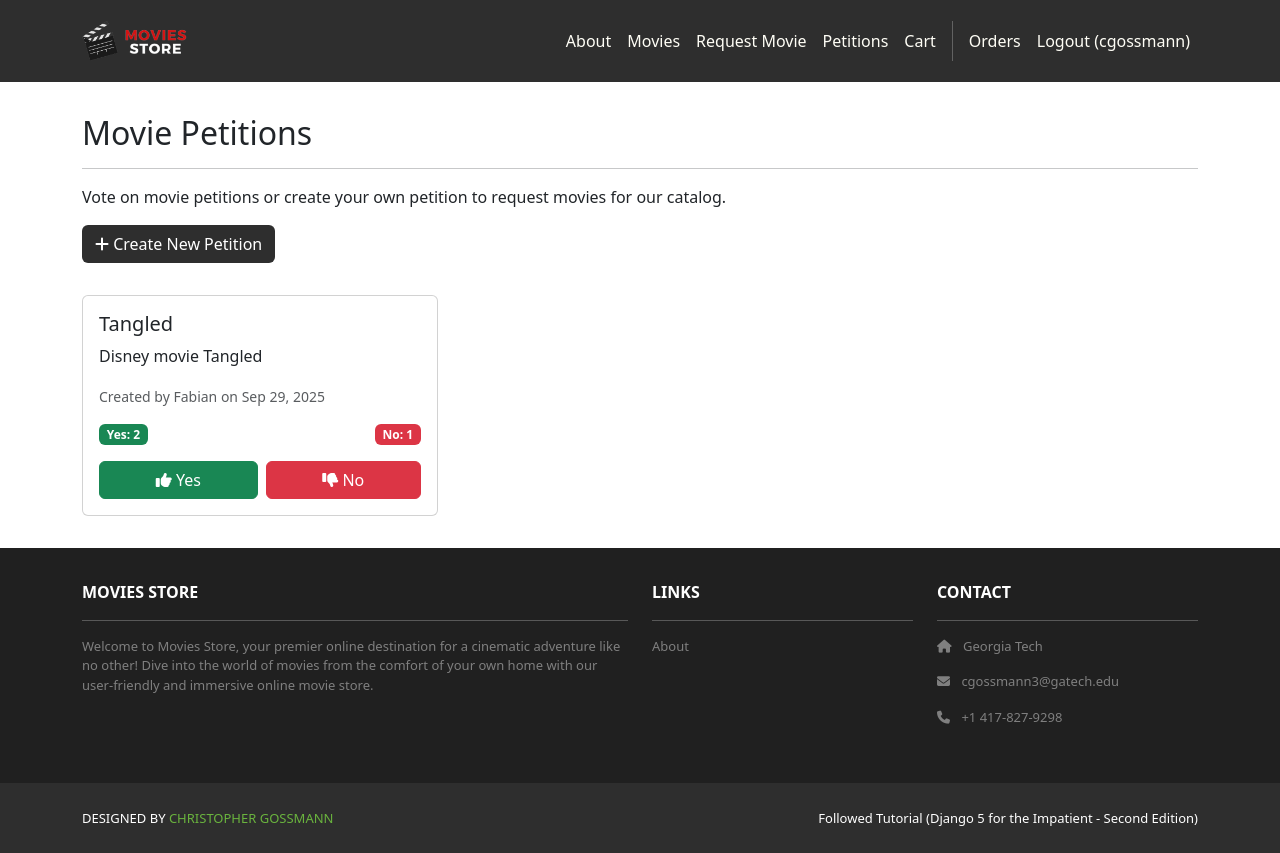
After one commit to cgossmann05/GT-Movies-Store, a Django app: page /movies/petitions/ in a window 1280 px wide. The commit adds this page. Run offline with Django 5.2, Linux system fonts and the light colour scheme; a user stored in the database is signed in; data comes from the database, SQL or seed files in the repository; both versions use the stored data as it was after the commit; some libraries are stand-ins or nearby versions.

Commit message:
Added required user story with movie petitions that other users can vote on

```diff
--- a/accounts/views.py
+++ b/accounts/views.py
@@ -41,7 +41,7 @@ def signup(request):
         form = CustomUserCreationForm(request.POST, error_class=CustomErrorList)
         if form.is_valid():
             form.save()
-            return redirect('accounts.index')
+            return redirect('home.index')
         else:
             template_data['form'] = form
             return render(request, 'accounts/signup.html', {'template_data': template_data})
--- a/movies/models.py
+++ b/movies/models.py
@@ -29,3 +29,47 @@ class MovieRequest(models.Model):
     user = models.ForeignKey(User, on_delete=models.CASCADE)
     def __str__(self):
         return str(self.id) + ' - ' + self.name + ' by ' + self.user.username
+
+class Petition(models.Model):
+    STATUS_CHOICES = [
+        ('active', 'Active'),
+        ('approved', 'Approved'),
+        ('rejected', 'Rejected'),
+    ]
+
+    movie_title = models.CharField(max_length=200)
+    description = models.TextField(blank=True)
+    created_by = models.ForeignKey(User, on_delete=models.CASCADE)
+    created_at = models.DateTimeField(auto_now_add=True)
+    status = models.CharField(max_length=10, choices=STATUS_CHOICES, default='active')
+
+    def __str__(self):
+        return f"{self.movie_title} by {self.created_by.username}"
+
+    def yes_votes_count(self):
+        return self.petitionvote_set.filter(vote=True).count()
+
+    def no_votes_count(self):
+        return self.petitionvote_set.filter(vote=False).count()
+
+    def user_has_voted(self, user):
+        return self.petitionvote_set.filter(user=user).exists()
+
+    def get_user_vote(self, user):
+        try:
+            return self.petitionvote_set.get(user=user)
+        except PetitionVote.DoesNotExist:
+            return None
+
+class PetitionVote(models.Model):
+    petition = models.ForeignKey(Petition, on_delete=models.CASCADE)
+    user = models.ForeignKey(User, on_delete=models.CASCADE)
+    vote = models.BooleanField()
+    voted_at = models.DateTimeField(auto_now_add=True)
+
+    class Meta:
+        unique_together = ('petition', 'user')
+
+    def __str__(self):
+        vote_text = "Yes" if self.vote else "No"
+        return f"{self.user.username} voted {vote_text} on {self.petition.movie_title}"
--- /dev/null
+++ b/movies/templates/movies/petition_list.html
@@ -0,0 +1,84 @@
+{% extends 'base.html' %}
+{% block content %}
+{% load static %}
+<div class="p-3">
+  <div class="container">
+    <div class="row mt-3">
+      <div class="col mx-auto mb-3">
+        <h2>Movie Petitions</h2>
+        <hr />
+        <p class="card-text">
+          Vote on movie petitions or create your own petition to request movies for our catalog.
+        </p>
+        <a href="{% url 'movies.petition_create' %}" class="btn bg-dark text-white mb-3">
+          <i class="fas fa-plus"></i> Create New Petition
+        </a>
+      </div>
+    </div>
+
+    {% if messages %}
+      {% for message in messages %}
+        <div class="alert alert-{{ message.tags }} alert-dismissible fade show" role="alert">
+          {{ message }}
+          <button type="button" class="btn-close" data-bs-dismiss="alert" aria-label="Close"></button>
+        </div>
+      {% endfor %}
+    {% endif %}
+
+    <div class="row">
+      {% for petition in template_data.petitions %}
+      <div class="col-md-6 col-lg-4 mb-3">
+        <div class="card h-100">
+          <div class="card-body">
+            <h5 class="card-title">{{ petition.movie_title }}</h5>
+            <p class="card-text">{{ petition.description|truncatewords:20 }}</p>
+            <p class="card-text">
+              <small class="text-muted">
+                Created by {{ petition.created_by.username }} on {{ petition.created_at|date:"M d, Y" }}
+              </small>
+            </p>
+
+            <div class="mb-3">
+              <div class="d-flex justify-content-between">
+                <span class="badge bg-success">Yes: {{ petition.yes_votes_count }}</span>
+                <span class="badge bg-danger">No: {{ petition.no_votes_count }}</span>
+              </div>
+            </div>
+
+            {% if petition.id in user_voted_petitions %}
+              <div class="alert alert-info">
+                You have already voted on this petition.
+                <small class="d-block">You can change your vote below</small>
+              </div>
+            {% endif %}
+
+            <div class="d-flex gap-2">
+              <form method="post" action="{% url 'movies.petition_vote' pk=petition.pk %}" class="flex-fill">
+                {% csrf_token %}
+                <input type="hidden" name="vote" value="yes">
+                <button type="submit" class="btn btn-success w-100">
+                  <i class="fas fa-thumbs-up"></i> Yes
+                </button>
+              </form>
+              <form method="post" action="{% url 'movies.petition_vote' pk=petition.pk %}" class="flex-fill">
+                {% csrf_token %}
+                <input type="hidden" name="vote" value="no">
+                <button type="submit" class="btn btn-danger w-100">
+                  <i class="fas fa-thumbs-down"></i> No
+                </button>
+              </form>
+            </div>
+          </div>
+        </div>
+      </div>
+      {% empty %}
+      <div class="col-12">
+        <div class="alert alert-info">
+          No active petitions found. <a href="{% url 'movies.petition_create' %}">Create the first one!</a>
+        </div>
+      </div>
+      {% endfor %}
+    </div>
+  </div>
+</div>
+{% endblock content %}
--- a/movies/urls.py
+++ b/movies/urls.py
@@ -8,4 +8,7 @@ urlpatterns = [
     path('<int:id>/review/<int:review_id>/delete/', views.delete_review, name='movies.delete_review'),
     path('requests/', views.movie_requests, name='movies.requests'),
     path('requests/delete/<int:request_id>/', views.delete_request, name='movies.delete_request'),
+    path('petitions/', views.petition_list, name='movies.petition_list'),
+    path('petitions/create/', views.petition_create, name='movies.petition_create'),
+    path('petitions/<int:pk>/vote/', views.petition_vote, name='movies.petition_vote'),
 ]
--- a/movies/views.py
+++ b/movies/views.py
@@ -1,6 +1,8 @@
 from django.shortcuts import render, redirect, get_object_or_404
-from .models import Movie, Review, MovieRequest
+from .models import Movie, Review, MovieRequest, Petition, PetitionVote
+from .forms import PetitionForm
 from django.contrib.auth.decorators import login_required
+from django.contrib import messages
 
 # Create your views here.
 # movies = [
@@ -103,3 +105,64 @@ def delete_request(request, request_id):
     movie_request = get_object_or_404(MovieRequest, id=request_id, user=request.user)
     movie_request.delete()
     return redirect('movies.requests')
+
+@login_required
+def petition_list(request):
+    petitions = Petition.objects.filter(status='active').order_by('-created_at')
+    user_voted_petitions = set(
+        PetitionVote.objects.filter(user=request.user).values_list('petition_id', flat=True)
+    )
+    template_data = {
+        'title': 'Movie Petitions',
+        'petitions': petitions
+    }
+    return render(request, 'movies/petition_list.html', {
+        'template_data': template_data,
+        'user_voted_petitions': user_voted_petitions
+    })
+
+@login_required
+def petition_create(request):
+    if request.method == 'POST':
+        form = PetitionForm(request.POST)
+        if form.is_valid():
+            petition = form.save(commit=False)
+            petition.created_by = request.user
+            petition.save()
+            messages.success(request, 'Petition created successfully!')
+            return redirect('movies.petition_list')
+    else:
+        form = PetitionForm()
+
+    template_data = {
+        'title': 'Create Movie Petition',
+        'form': form
+    }
+    return render(request, 'movies/petition_create.html', {'template_data': template_data})
+
+@login_required
+def petition_vote(request, pk):
+    if request.method == 'POST':
+        petition = get_object_or_404(Petition, pk=pk, status='active')
+        vote_value = request.POST.get('vote')
+
+        if vote_value not in ['yes', 'no']:
+            messages.error(request, 'Invalid vote.')
+            return redirect('movies.petition_list')
+
+        vote_boolean = vote_value == 'yes'
+
+        try:
+            existing_vote = PetitionVote.objects.get(petition=petition, user=request.user)
+            existing_vote.vote = vote_boolean
+            existing_vote.save()
+            messages.success(request, 'Your vote has been updated.')
+        except PetitionVote.DoesNotExist:
+            PetitionVote.objects.create(
+                petition=petition,
+                user=request.user,
+                vote=vote_boolean
+            )
+            messages.success(request, 'Your vote has been recorded.')
+
+    return redirect('movies.petition_list')
--- a/moviesstore/templates/base.html
+++ b/moviesstore/templates/base.html
@@ -28,6 +28,7 @@
             <a class="nav-link" href="{% url 'movies.index' %}">Movies</a>
             {% if user.is_authenticated %}
             <a class="nav-link" href="{% url 'movies.requests' %}">Request Movie</a>
+            <a class="nav-link" href="{% url 'movies.petition_list' %}">Petitions</a>
             {% endif %}
             <a class="nav-link" href="{% url 'cart.index' %}">Cart</a>
             <div class="vr bg-white mx-2 d-none d-lg-block"></div>
```
Also changed, not shown: movies/forms.py (added, +18 -0 lines), movies/templates/movies/petition_create.html (added, +67 -0 lines), db.sqlite3, movies/migrations/0004_petition_petitionvote.py (added).
